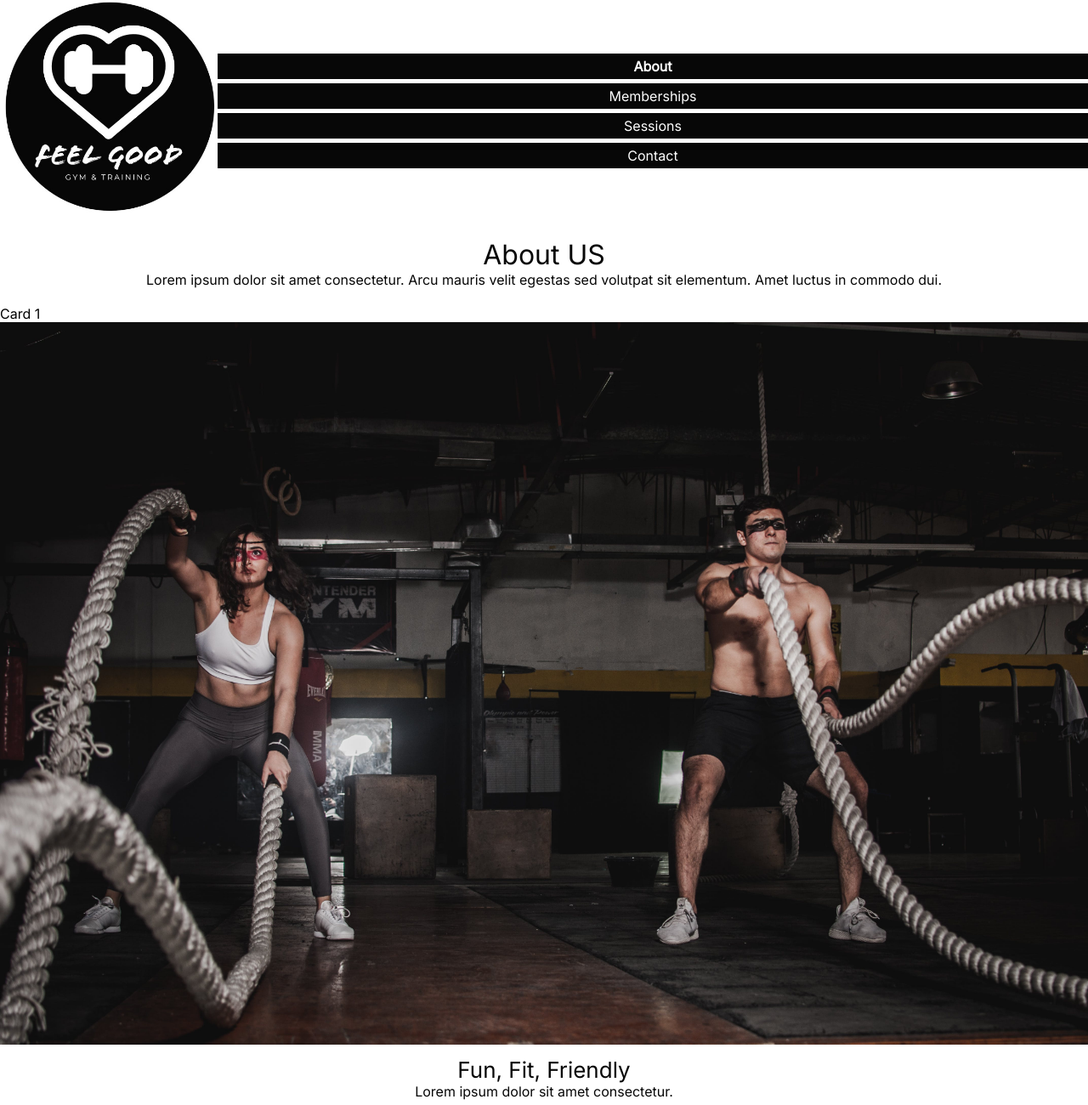
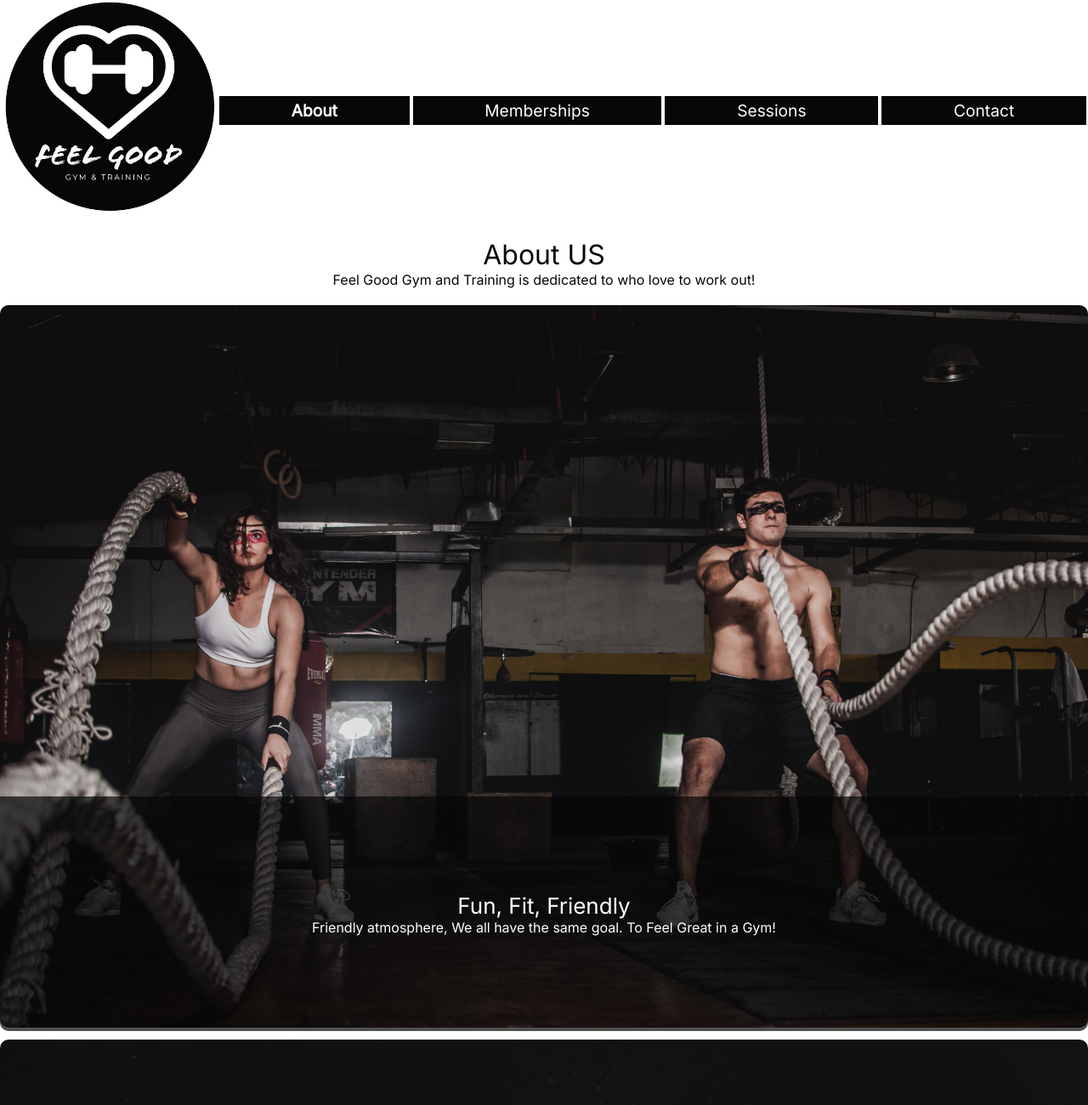
Before and after one commit to JoeYip13/Project-1-HTML-CSS, a plain HTML site: page about.html in a window 1280 px wide. Shown: the top 1300 px of the page at 85% size. Drawn offline with Linux system fonts and the light colour scheme.

Commit message:
Add style to card content to fit over the card img

```diff
--- a/about.html
+++ b/about.html
@@ -20,7 +20,7 @@
         </div>
         <div id="primary-nav">
             <nav>
-                <ul>
+                <ul class="nav-list">
                     <li><a href="about.html" class="active">About</a></li>
                     <li><a href="memberships.html">Memberships</a></li>
                     <li><a href="sessions.html">Sessions</a></li>
@@ -34,30 +34,38 @@
         <section class="about-section">
             <div class="about-content">
                 <h2>About US</h2>
-                <p class="black-font">Lorem ipsum dolor sit amet consectetur. Arcu mauris velit egestas sed volutpat sit elementum.
-                    Amet luctus in commodo dui.</p>
+                <p class="black-font">Feel Good Gym and Training is dedicated to who love to work out!</p>
             </div>
-            <div class="card-img">Card 1
+
+            <div class="card-img">
                 <img src="/assets/images/Man-And-Woman-Holding-Battle-Ropes.jpg"
                     alt="Man and Women holding battle ropes">
-            </div>
+                <div class="bottom-card-highlight">
                     <div class="card-content">
                         <h3>Fun, Fit, Friendly</h3>
-                <p class="black-font">Lorem ipsum dolor sit amet consectetur.</p>
+                        <p class="white-font">Friendly atmosphere, We all have the same goal. To Feel Great in a Gym!</p>
                     </div>
-            <div class="card-img">Card 2
+                </div>
+            </div>
+
+            <div class="card-img">
                 <img src="/assets/images/Man-Holding-Barbell.jpg" alt="Man holding barbell">
-            </div>
+                <div class="bottom-card-highlight">
                     <div class="card-content">
                         <h3>Get Stronger</h3>
-                <p class="black-font">Lorem ipsum dolor sit amet consectetur.</p>
+                        <p class="white-font">Build Strength using some of the best gym equipment!</p>
                     </div>
-            <div class="card-img">Card 3
+                </div>
+            </div>
+
+            <div class="card-img">
                 <img src="/assets/images/Man-Drinking-Water.jpg" alt="Man drinking water">
-            </div>
+                <div class="bottom-card-highlight">
                     <div class="card-content">
                         <h3>Healthy Lifestyle</h3>
-                <p class="black-font">Lorem ipsum dolor sit amet consectetur.</p>
+                        <p class="white-font">If you're healthy, if you're feeling good then its worth it!</p>
+                    </div>
+                </div>
             </div>
         </section>
     </main>
--- a/assets/css/style.css
+++ b/assets/css/style.css
@@ -41,7 +41,7 @@ h2 {
 }
 
 h3 {
-  color: #070707;
+  color: #fff;
   font-size: 26px;
 }
 
@@ -174,13 +174,29 @@ footer i {
 
 .card-img {
   position: relative;
+  margin: 10px 0px;
+}
+
+.card-img img {
+  border-radius: 10px;
+}
+
+.bottom-card-highlight {
+  position: absolute;
+  text-align: center;
+  bottom: 0;
+  width: 100%;
+  height: 30%;
+  padding: 10px 0px;
+  background-color: rgba(7, 7, 7, 0.7);
+  border-radius: 0 0 10px 10px;
 }
 
 .card-content {
   position: relative;
-  text-align: center;
-  width: 100%;
-  margin: 10px 0px;
+  top: 50%;
+  left: 50%;
+  transform: translate(-50%, -50%);
 }
 
 /* Memberships Section */
```
Lines whose indentation alone changed are shown as unchanged.
